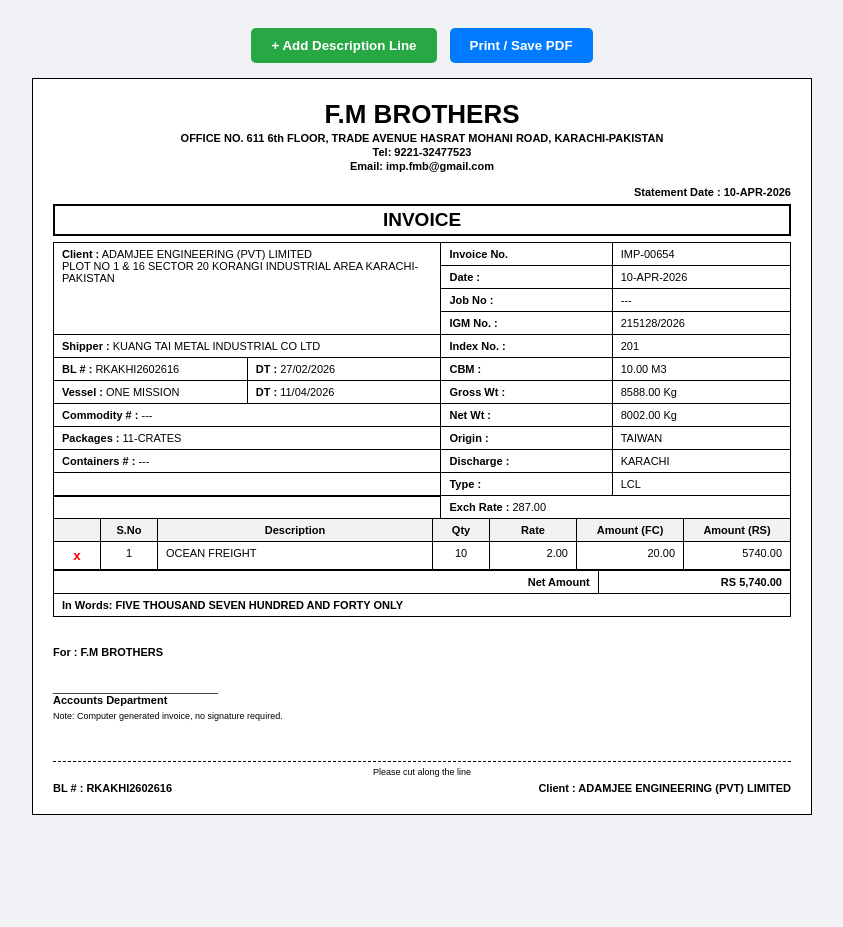
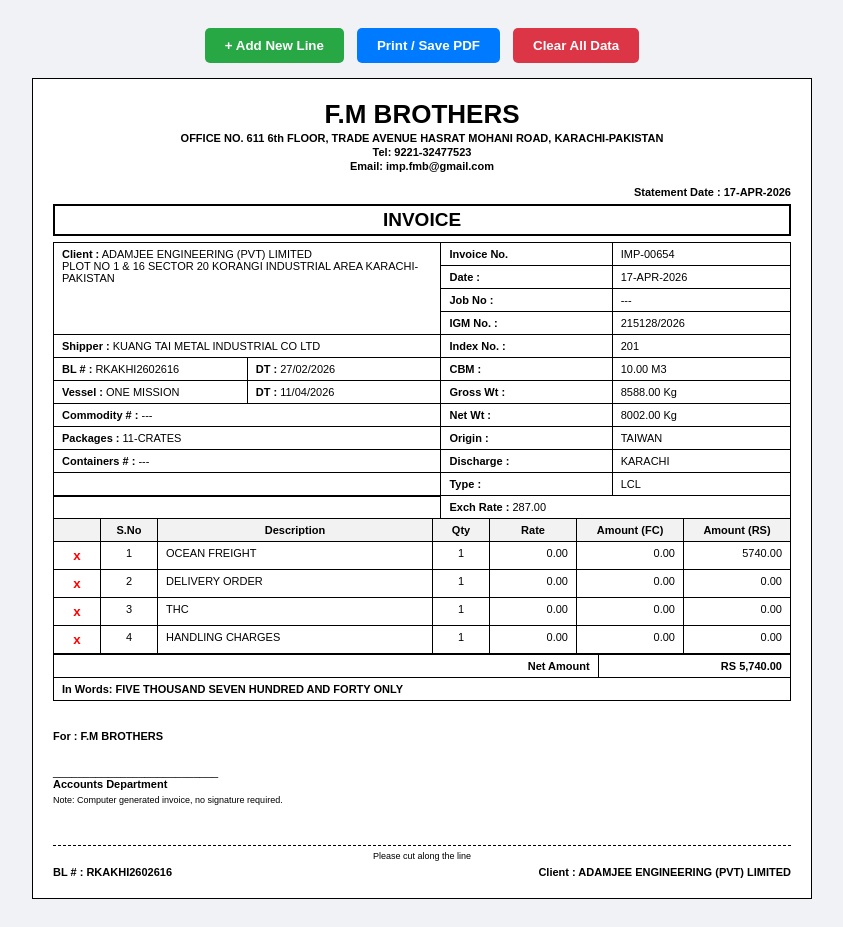
Before and after one commit to Asaaaa194/INVOICE-PRTY, a plain HTML site: page index.html in a window 1280 px wide. Shown: the whole page, without its empty margins (218-1061 px from the left). Before the commit the page ends 843 px from the top, so only its background shows below. Drawn offline with Linux system fonts and the light colour scheme.

Commit message:
index.html

```diff
--- a/index.html
+++ b/index.html
@@ -30,11 +30,11 @@
 
         .items-table th { background: #f2f2f2; text-align: center; }
 
-        /* Interactive Elements */
         .controls { text-align: center; margin-bottom: 15px; }
         .btn { padding: 10px 20px; cursor: pointer; border-radius: 5px; border: none; font-weight: bold; margin: 0 5px; }
         .btn-print { background: #007bff; color: white; }
         .btn-add { background: #28a745; color: white; }
+        .btn-clear { background: #dc3545; color: white; }
         .btn-remove-row { color: red; background: none; font-weight: bold; cursor: pointer; border: none; }
 
         @media print {
@@ -50,11 +50,12 @@
 <body>
 
     <div class="controls">
-        <button class="btn btn-add" onclick="addRow()">+ Add Description Line</button>
+        <button class="btn btn-add" onclick="addRow()">+ Add New Line</button>
         <button class="btn btn-print" onclick="window.print()">Print / Save PDF</button>
+        <button class="btn btn-clear" onclick="clearData()">Clear All Data</button>
     </div>
 
-    <div class="invoice-box">
+    <div class="invoice-box" id="capture-area">
         <div class="header">
             <h1 contenteditable="true">F.M BROTHERS</h1>
             <p contenteditable="true">OFFICE NO. 611 6th FLOOR, TRADE AVENUE HASRAT MOHANI ROAD, KARACHI-PAKISTAN</p>
@@ -62,10 +63,10 @@
             <p contenteditable="true">Email: imp.fmb@gmail.com</p>
         </div>
 
-        <div style="text-align: right; font-weight: bold; margin-bottom: 2px;">Statement Date : <span contenteditable="true">10-APR-2026</span></div>
+        <div style="text-align: right; font-weight: bold; margin-bottom: 2px;">Statement Date : <span contenteditable="true" id="stmtDate">17-APR-2026</span></div>
         <div class="invoice-title">INVOICE</div>
 
-        <table>
+        <table id="clientDetails">
             <tr>
                 <td width="55%" colspan="2" rowspan="4">
                     <strong>Client :</strong> <span contenteditable="true">ADAMJEE ENGINEERING (PVT) LIMITED</span><br>
@@ -76,7 +77,7 @@
             </tr>
             <tr>
                 <td><strong>Date :</strong></td>
-                <td><span contenteditable="true">10-APR-2026</span></td>
+                <td><span contenteditable="true">17-APR-2026</span></td>
             </tr>
             <tr>
                 <td><strong>Job No :</strong></td>
@@ -141,15 +142,42 @@
                     <th width="90px">Amount (RS)</th>
                 </tr>
             </thead>
-            <tbody oninput="calculateInvoice()">
+            <tbody id="invoice-body" oninput="calculateInvoice()">
                 <tr>
                     <td align="center" class="btn-remove-col"><button class="btn-remove-row" onclick="removeRow(this)">x</button></td>
                     <td align="center">1</td>
                     <td contenteditable="true">OCEAN FREIGHT</td>
-                    <td align="center" contenteditable="true">10</td>
-                    <td align="right" contenteditable="true">2.00</td>
-                    <td align="right" contenteditable="true">20.00</td>
+                    <td align="center" contenteditable="true">1</td>
+                    <td align="right" contenteditable="true">0.00</td>
+                    <td align="right" contenteditable="true">0.00</td>
                     <td align="right" contenteditable="true" class="row-total">5740.00</td>
+                </tr>
+                <tr>
+                    <td align="center" class="btn-remove-col"><button class="btn-remove-row" onclick="removeRow(this)">x</button></td>
+                    <td align="center">2</td>
+                    <td contenteditable="true">DELIVERY ORDER</td>
+                    <td align="center" contenteditable="true">1</td>
+                    <td align="right" contenteditable="true">0.00</td>
+                    <td align="right" contenteditable="true">0.00</td>
+                    <td align="right" contenteditable="true" class="row-total">0.00</td>
+                </tr>
+                <tr>
+                    <td align="center" class="btn-remove-col"><button class="btn-remove-row" onclick="removeRow(this)">x</button></td>
+                    <td align="center">3</td>
+                    <td contenteditable="true">THC</td>
+                    <td align="center" contenteditable="true">1</td>
+                    <td align="right" contenteditable="true">0.00</td>
+                    <td align="right" contenteditable="true">0.00</td>
+                    <td align="right" contenteditable="true" class="row-total">0.00</td>
+                </tr>
+                <tr>
+                    <td align="center" class="btn-remove-col"><button class="btn-remove-row" onclick="removeRow(this)">x</button></td>
+                    <td align="center">4</td>
+                    <td contenteditable="true">HANDLING CHARGES</td>
+                    <td align="center" contenteditable="true">1</td>
+                    <td align="right" contenteditable="true">0.00</td>
+                    <td align="right" contenteditable="true">0.00</td>
+                    <td align="right" contenteditable="true" class="row-total">0.00</td>
                 </tr>
             </tbody>
         </table>
@@ -157,11 +185,11 @@
         <table>
             <tr>
                 <td width="75%" align="right" style="border-top: 2px solid #000;"><strong>Net Amount</strong></td>
-                <td width="25%" align="right" style="border-top: 2px solid #000;"><strong>RS <span id="grandTotal">5740.00</span></strong></td>
+                <td width="25%" align="right" style="border-top: 2px solid #000;"><strong>RS <span id="grandTotal">0.00</span></strong></td>
             </tr>
             <tr>
                 <td colspan="2">
-                    <strong>In Words:</strong> <span id="wordsDisplay" style="text-transform: uppercase; font-weight: bold;">Five Thousand Seven Hundred Forty Only</span>
+                    <strong>In Words:</strong> <span id="wordsDisplay" style="text-transform: uppercase; font-weight: bold;">ZERO ONLY</span>
                 </td>
             </tr>
         </table>
@@ -176,13 +204,28 @@
         <div style="border-top: 1px dashed #000; margin-top: 40px; padding-top: 5px;">
             <p style="text-align: center; font-size: 9px; margin: 0 0 5px 0;">Please cut along the line</p>
             <div style="display: flex; justify-content: space-between;">
-                <strong>BL # : <span contenteditable="true">RKAKHI2602616</span></strong>
-                <strong>Client : <span contenteditable="true">ADAMJEE ENGINEERING (PVT) LIMITED</span></strong>
+                <strong>BL # : <span contenteditable="true" id="footerBL">RKAKHI2602616</span></strong>
+                <strong>Client : <span contenteditable="true" id="footerClient">ADAMJEE ENGINEERING (PVT) LIMITED</span></strong>
             </div>
         </div>
     </div>
 
     <script>
+        // Data Save Karne Ka Function
+        function saveInvoiceData() {
+            const data = document.getElementById("capture-area").innerHTML;
+            localStorage.setItem('fmb_saved_invoice', data);
+        }
+
+        // Page Load hote hi data wapas lane ka function
+        window.onload = function() {
+            const savedData = localStorage.getItem('fmb_saved_invoice');
+            if (savedData) {
+                document.getElementById("capture-area").innerHTML = savedData;
+            }
+            calculateInvoice();
+        };
+
         function addRow() {
             var table = document.getElementById("itemsTable").getElementsByTagName('tbody')[0];
             var rowCount = table.rows.length;
@@ -191,7 +234,7 @@
                 <td align="center" class="btn-remove-col"><button class="btn-remove-row" onclick="removeRow(this)">x</button></td>
                 <td align="center">${rowCount + 1}</td>
                 <td contenteditable="true">New Description</td>
-                <td align="center" contenteditable="true">0</td>
+                <td align="center" contenteditable="true">1</td>
                 <td align="right" contenteditable="true">0.00</td>
                 <td align="right" contenteditable="true">0.00</td>
                 <td align="right" contenteditable="true" class="row-total">0.00</td>
@@ -202,7 +245,9 @@
         function removeRow(btn) {
             btn.closest('tr').remove();
             var rows = document.getElementById("itemsTable").getElementsByTagName('tbody')[0].rows;
-            for (var i = 0; i < rows.length; i++) { rows[i].cells[1].innerHTML = i + 1; }
+            for (var i = 0; i < rows.length; i++) {
+                rows[i].cells[1].innerHTML = i + 1;
+            }
             calculateInvoice();
         }
 
@@ -210,12 +255,22 @@
             var rows = document.getElementById("itemsTable").getElementsByTagName('tbody')[0].rows;
             var total = 0;
             for (var i = 0; i < rows.length; i++) {
-                // Hum column number 6 (Amount RS) ko read kar rahe hain
-                var rsVal = parseFloat(rows[i].querySelector('.row-total').innerText.replace(/,/g, '')) || 0;
-                total += rsVal;
+                var cell = rows[i].querySelector('.row-total');
+                var val = parseFloat(cell.innerText.replace(/,/g, '')) || 0;
+                total += val;
             }
             document.getElementById("grandTotal").innerText = total.toLocaleString(undefined, {minimumFractionDigits: 2});
             document.getElementById("wordsDisplay").innerText = numberToWords(Math.floor(total)) + " Only";
+
+            // Har change par auto-save
+            saveInvoiceData();
+        }
+
+        function clearData() {
+            if(confirm("Kya aap saara data clear karke fresh start karna chahte hain?")) {
+                localStorage.removeItem('fmb_saved_invoice');
+                location.reload();
+            }
         }
 
         function numberToWords(num) {
@@ -232,7 +287,6 @@
             }
             return num === 0 ? "Zero" : convert(num);
         }
-        window.onload = calculateInvoice;
     </script>
 </body>
 </html>
```
